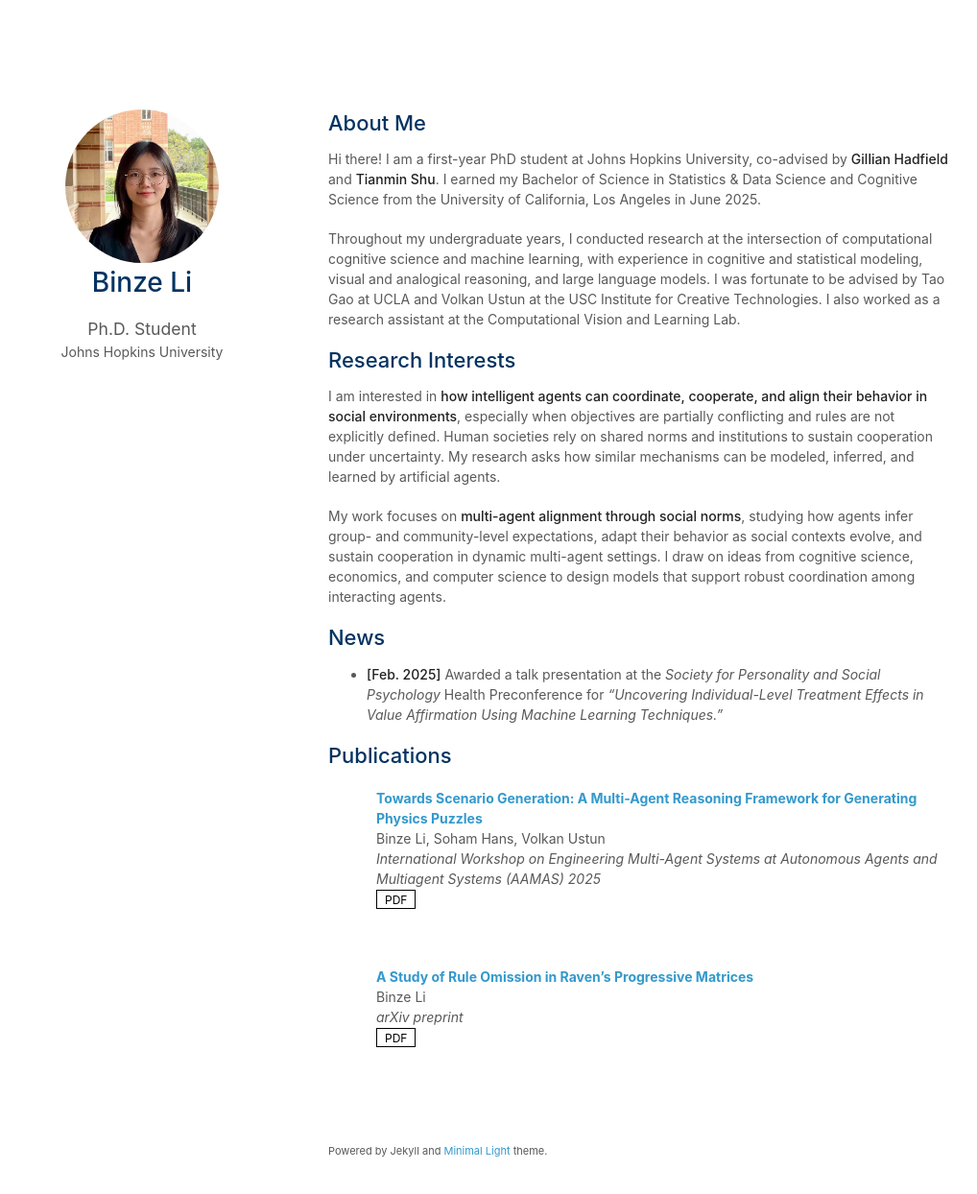
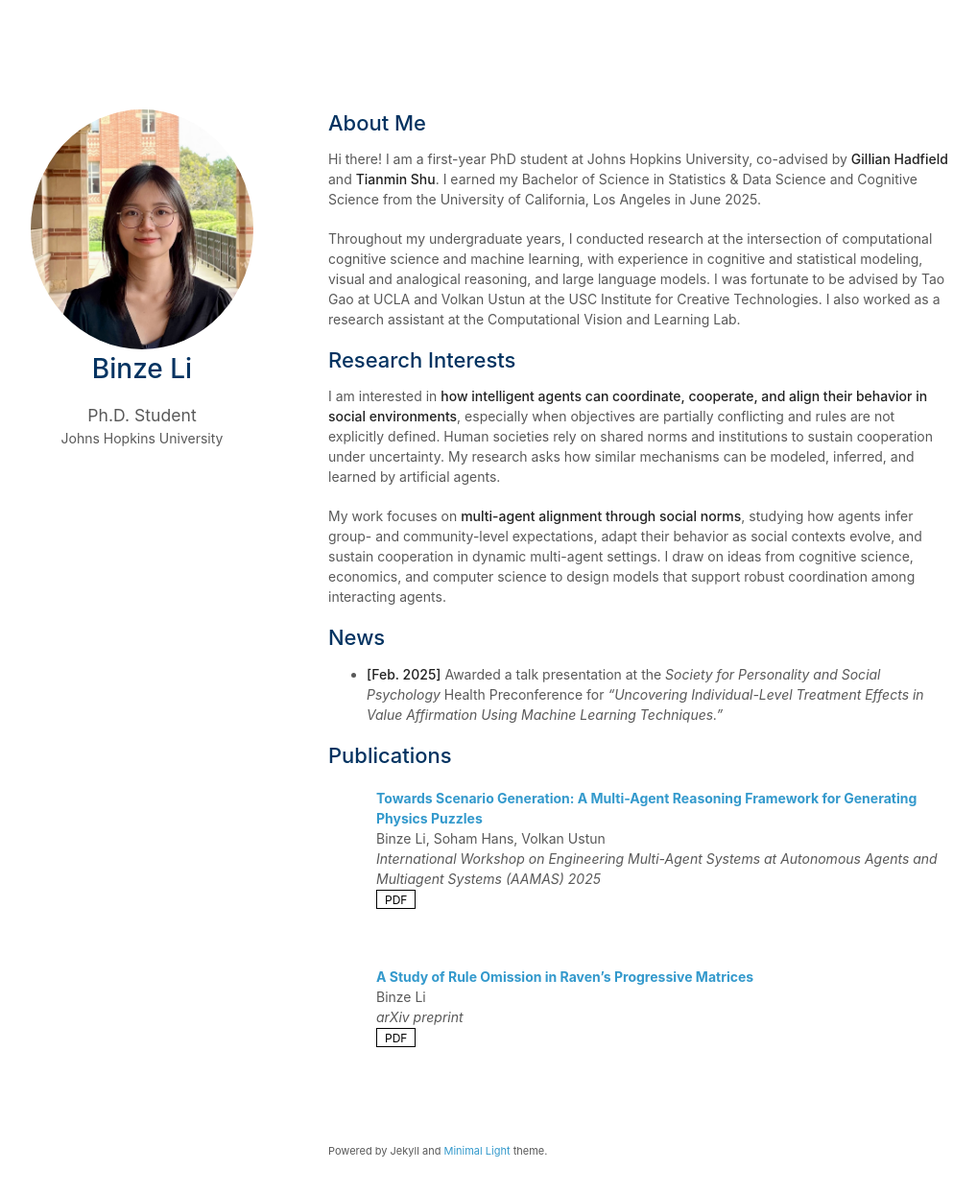
Before and after one commit to binzeli/binzeli.github.io, a Jekyll site: the page built from index.md, in a window 1280 px wide and 1278 px high. Shown: the top 1244 px of the window at 96% size, without its empty margins (128-1146 px from the left). Built offline with Jekyll 4.4.1, drawn with Linux system fonts in a browser that asks for light colours; a style sheet for code colours, icons or effects is not loaded; our own code applies the rules of GitHub Pages for plain Markdown files.

Commit message:
picture bigger

```diff
--- a/_sass/minimal-light-no-dark-mode.scss
+++ b/_sass/minimal-light-no-dark-mode.scss
@@ -170,8 +170,8 @@ papertitle {
 
       .image.avatar img {
       border-radius: 50% !important;
-      width: 160px !important;
-      height: 160px !important;
+      width: 250px !important;
+      height: 250px !important;
       padding: 0 !important;
       object-fit: cover;
 }
--- a/_sass/minimal-light.scss
+++ b/_sass/minimal-light.scss
@@ -217,8 +217,8 @@ papertitle {
 
       .image.avatar img {
         border-radius: 50% !important;
-        width: 160px !important;
-        height: 160px !important;
+        width: 250px !important;
+        height: 250px !important;
         padding: 0 !important;
         object-fit: cover;
       }
```
